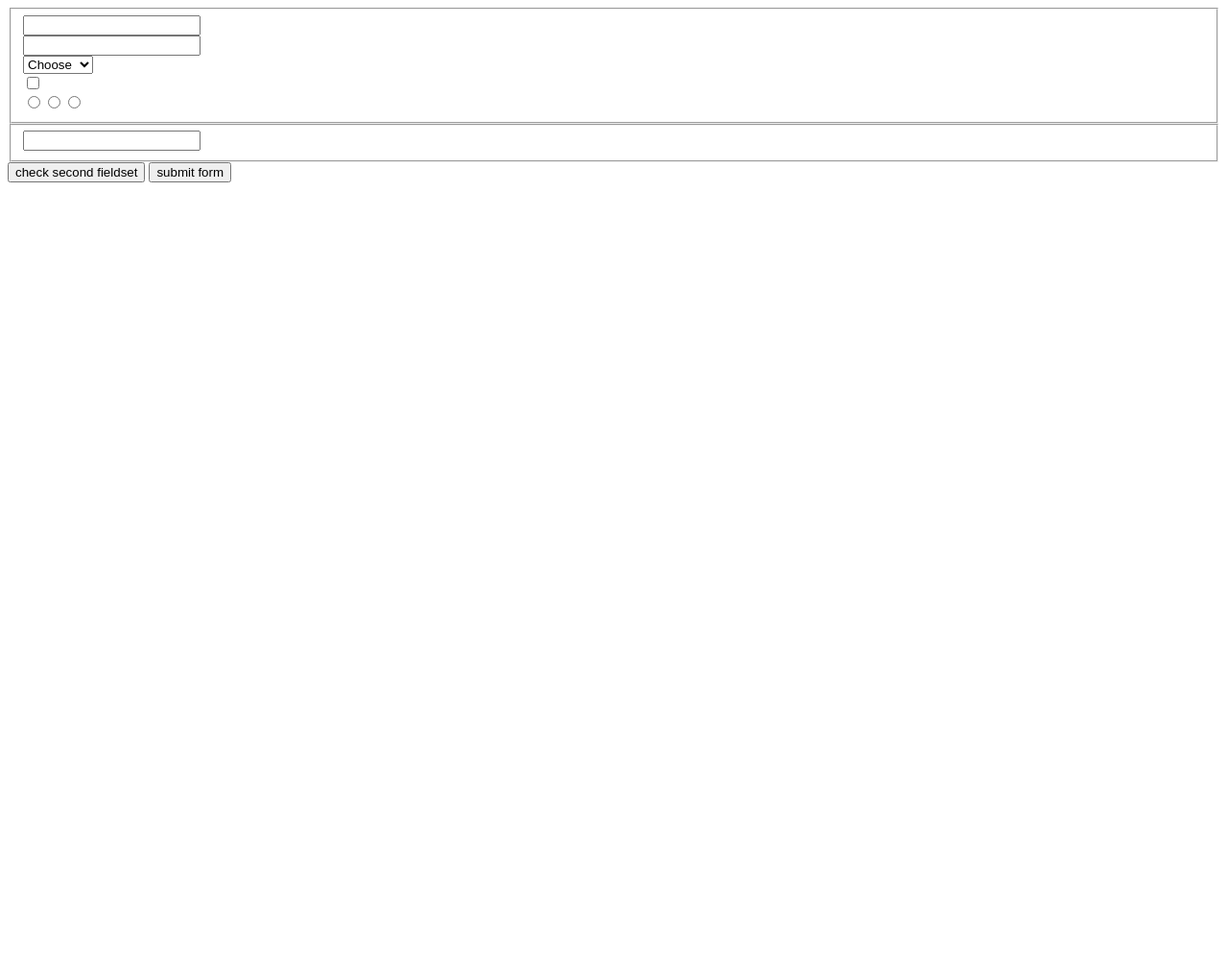
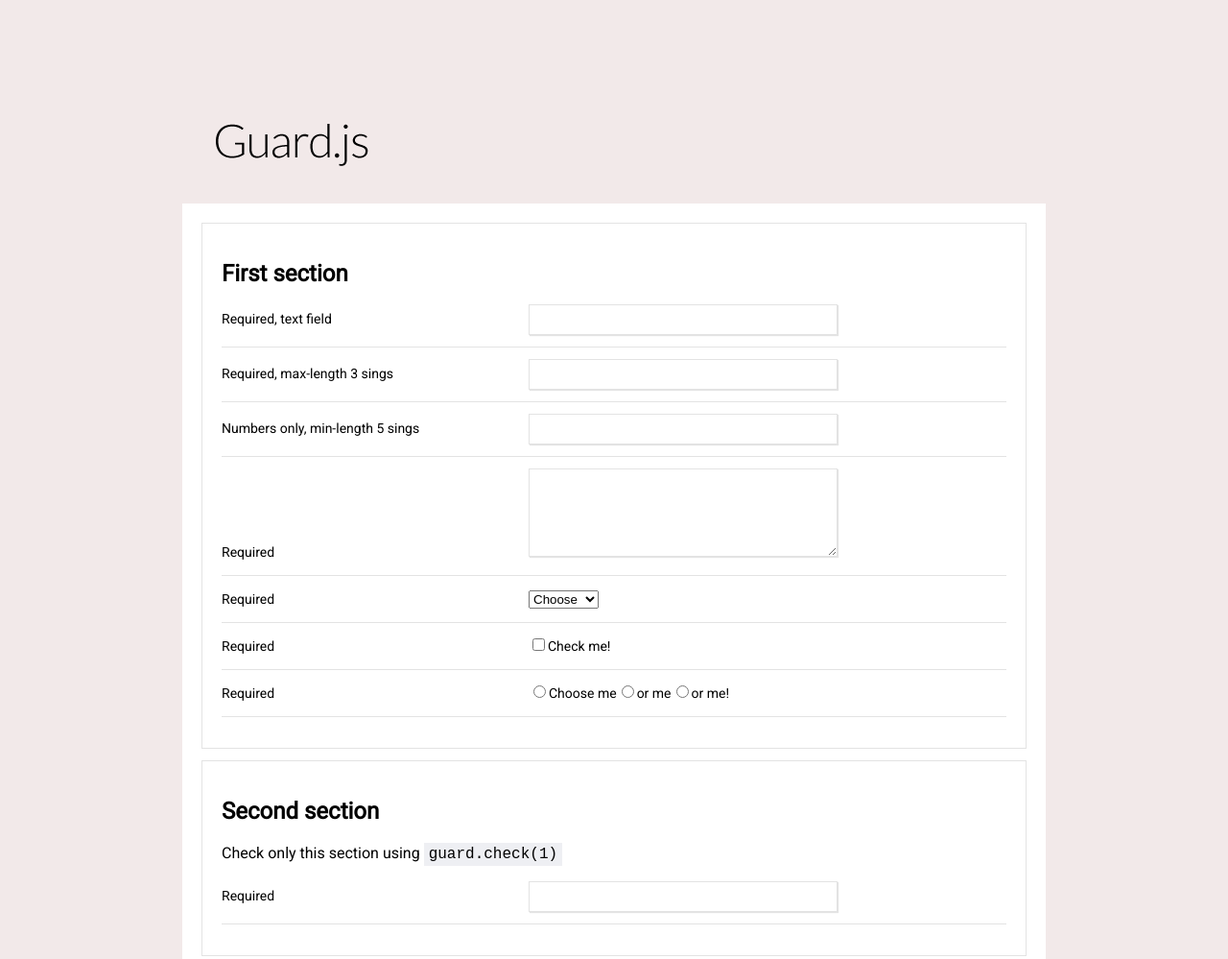
Before and after one commit to mjarmoc/guard, a website: page demo/index.html in a window 1280 px wide. Shown: the top 999 px of the page at 96% size. Before the commit the page ends 800 px from the top, so only its background shows below. Drawn offline with nearby package versions, Linux system fonts and the light colour scheme.

Commit message:
Styles for demo.

```diff
--- a/Gruntfile.js
+++ b/Gruntfile.js
@@ -47,22 +47,45 @@ module.exports = function(grunt) {
 			}
 		},
 
+		// Compile sass
+		compass: {
+			dist: {
+				options: {
+					sassDir: 'src/sass/',
+		      cssDir: 'dist/',
+		      environment: 'production'
+		    },
+			},
+			demo: {
+				options: {
+				sassDir: 'demo/sass/',
+				cssDir: 'demo/',
+				environment: 'production'
+			}
+		}
+	},
+
 		// watch for changes to source
 		// Better than calling grunt a million times
 		// (call 'grunt watch')
 		watch: {
 		    files: ['src/*'],
-		    tasks: ['default']
+		    tasks: ['default'],
+				compass: {
+					files: ['demo/sass/demo.scss'],
+					tasks: ['compass:demo']
+				}
 		}
 
 	});
 
 	grunt.loadNpmTasks("grunt-contrib-concat");
+	grunt.loadNpmTasks("grunt-contrib-compass");
 	grunt.loadNpmTasks("grunt-contrib-jshint");
 	grunt.loadNpmTasks("grunt-contrib-uglify");
 	grunt.loadNpmTasks("grunt-contrib-watch");
 
-	grunt.registerTask("build", ["concat", "uglify"]);
+	grunt.registerTask("build", ["concat", "uglify", "compass"]);
 	grunt.registerTask("default", ["build"]);
 	grunt.registerTask("travis", ["default"]);
 
--- a/demo/index.html
+++ b/demo/index.html
@@ -3,22 +3,34 @@
 	<head>
 		<title>Guard</title>
 		<meta charset="utf-8">
+		<link href="demo.css" rel="stylesheet">
+		<link href="../dist/guard.css" rel="stylesheet">
 	</head>
 	<body>
+		<div class="demo">
+			<h1>Guard</h1>
+			<div class="demo-wrap">
 				<form action="submit.html">
 					<fieldset>
-					<div class="form-group"><input type="text" data-guard="required,email"></div>
-					<div class="form-group"><input type="text" data-guard="required,maxLength{3}"></div>
-					<div class="form-group"><select data-guard="required"><option selected disabled>Choose</option><option>Option 1</option></select></div>
-					<div class="form-group"><div class="checkbox"><input type="checkbox" data-guard="required"></div></div>
-					<div class="form-group"><div class="radio"><input type="radio" name="radio1" value="1" data-guard="required"><input type="radio" name="radio1" value="2" data-guard="required"><input type="radio" name="radio1" value="3" data-guard="required"></div></div>
+						<h2>First section</h2>
+							<div class="form-group"><label>Required, text field</label><input type="text" data-guard="required,email"></div>
+							<div class="form-group"><label>Required, max-length 3 sings</label><input type="text" data-guard="required,maxLength{3}"></div>
+							<div class="form-group"><label>Numbers only, min-length 5 sings</label><input type="text" data-guard="number,minLength{5}"></div>
+							<div class="form-group"><label>Required</label><textarea></textarea></div>
+							<div class="form-group"><label>Required</label><select data-guard="required"><option selected disabled>Choose</option><option>Option 1</option></select></div>
+							<div class="form-group"><label>Required</label><div class="checkbox"><label><input type="checkbox" data-guard="required">Check me!</label></div></div>
+							<div class="form-group"><label>Required</label><div class="radio"><label><input type="radio" name="radio1" value="1" data-guard="required">Choose me</label><label><input type="radio" name="radio1" value="2" data-guard="required">or me</label><label><input type="radio" name="radio1" value="3" data-guard="required">or me!</label></div></div>
 					</fieldset>
 					<fieldset>
-					<div class="form-group"><input type="text" data-guard="required"></div>
+						<h2>Second section</h2>
+							<p>Check only this section using <code>guard.check(1)</code></p>
+							<div class="form-group"><label>Required</label><input type="text" data-guard="required"></div>
 					</fieldset>
 					<button id="check">check second fieldset</button>
 					<input type="submit" value="submit form">
 				</form>
+		</div>
+		</div>
 		<script src="http://ajax.googleapis.com/ajax/libs/jquery/2.0.0/jquery.min.js"></script>
 		<script src="../src/guard.js"></script>
 		<script src="../src/lang/pl.js"></script>
@@ -29,7 +41,8 @@
 					guard.check(1);
 				});
 				$("form").guard({
-					sections: 'fieldset'
+					sections: 'fieldset',
+					onSubmit: function(e){console.log(e);}
 				},
 				{
 					number: 'Please enter numbers only',
--- /dev/null
+++ b/demo/sass/demo.scss
@@ -0,0 +1,28 @@
+@import 'compass';
+@import url(http://fonts.googleapis.com/css?family=Roboto);
+
+$border: #e3e3e3;
+
+body {
+  background:#f2e9e9; font:16px/24px Roboto;
+}
+
+.demo {width:900px; margin:100px auto;
+  h1 {font-size:0;
+    &:before {content:url(images/logo.png); }
+  }
+  code {background:#eeeff3; padding:3px 5px;}
+  &-wrap {background:#fff; padding:20px;}
+  fieldset {border:1px solid $border; padding:20px; margin:0 0 12px;}
+  label {font-size:14px;}
+  .form-group {margin:0 0 12px; padding:0 0 12px; border-bottom:1px solid $border;
+    span {display:inline-block;}
+    & > label {display: inline-block; width:320px;}
+  }
+  .radio, .checkbox {display:inline-block;}
+  [type="text"], textarea {width:300px; height:30px; transition: all 0.5s; border:1px solid $border; @include box-shadow(#e3e3e3 1px 1px 1px); padding:0 10px;}
+  textarea {height:90px;}
+  %button {background:#565656; border:1px solid $border; text-transform: uppercase; padding:5px; color:#fff; cursor: pointer;}
+  button {@extend %button;}
+  [type="submit"]{@extend %button;}
+}
--- a/package.json
+++ b/package.json
@@ -1,6 +1,6 @@
 {
   "name": "jquery-guard",
-  "version": "0.0.2",
+  "version": "0.0.4",
   "description": "A jump-start for jQuery plugins development.",
   "keywords": [
     "jquery-plugin",
```
Also changed, not shown: demo/demo.css (added), demo/images/logo.png (added). Lines whose indentation alone changed are shown as unchanged.
